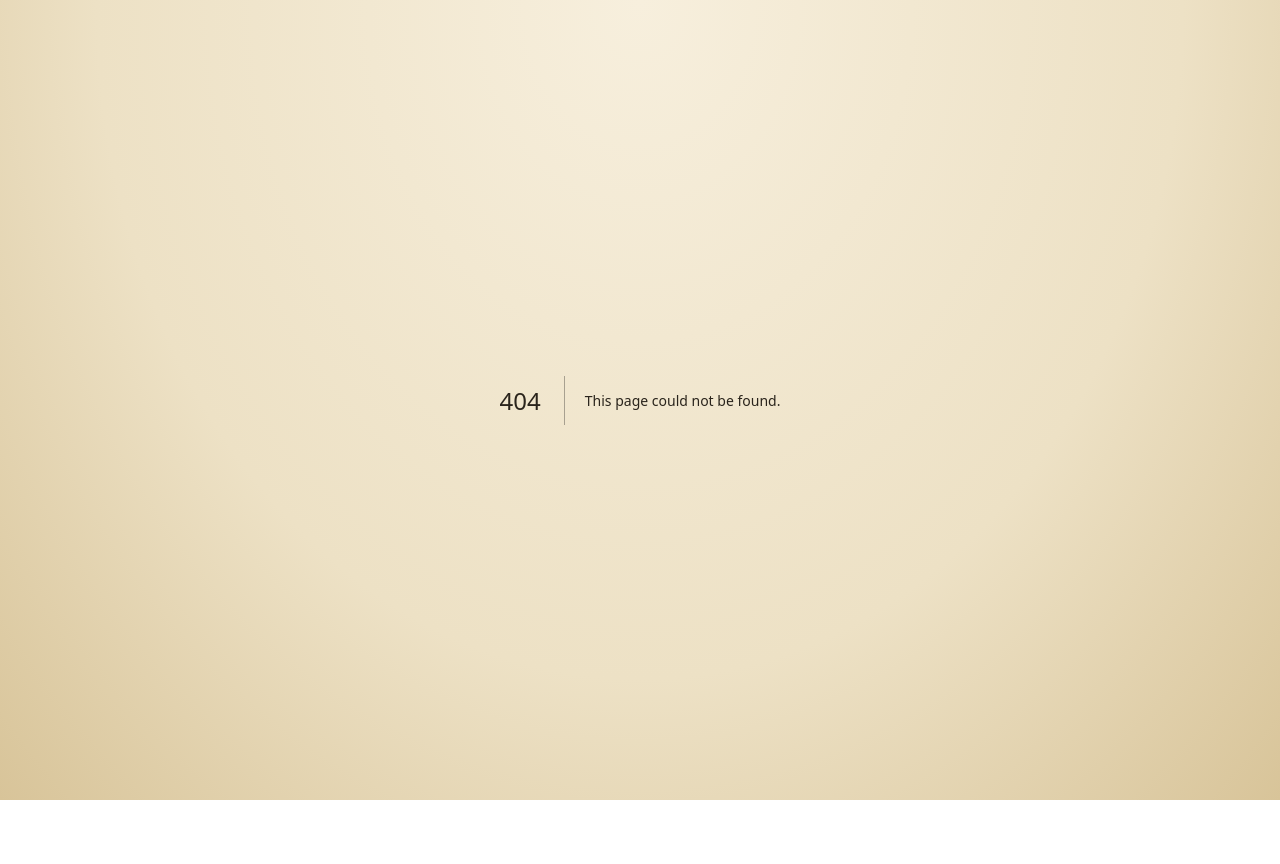
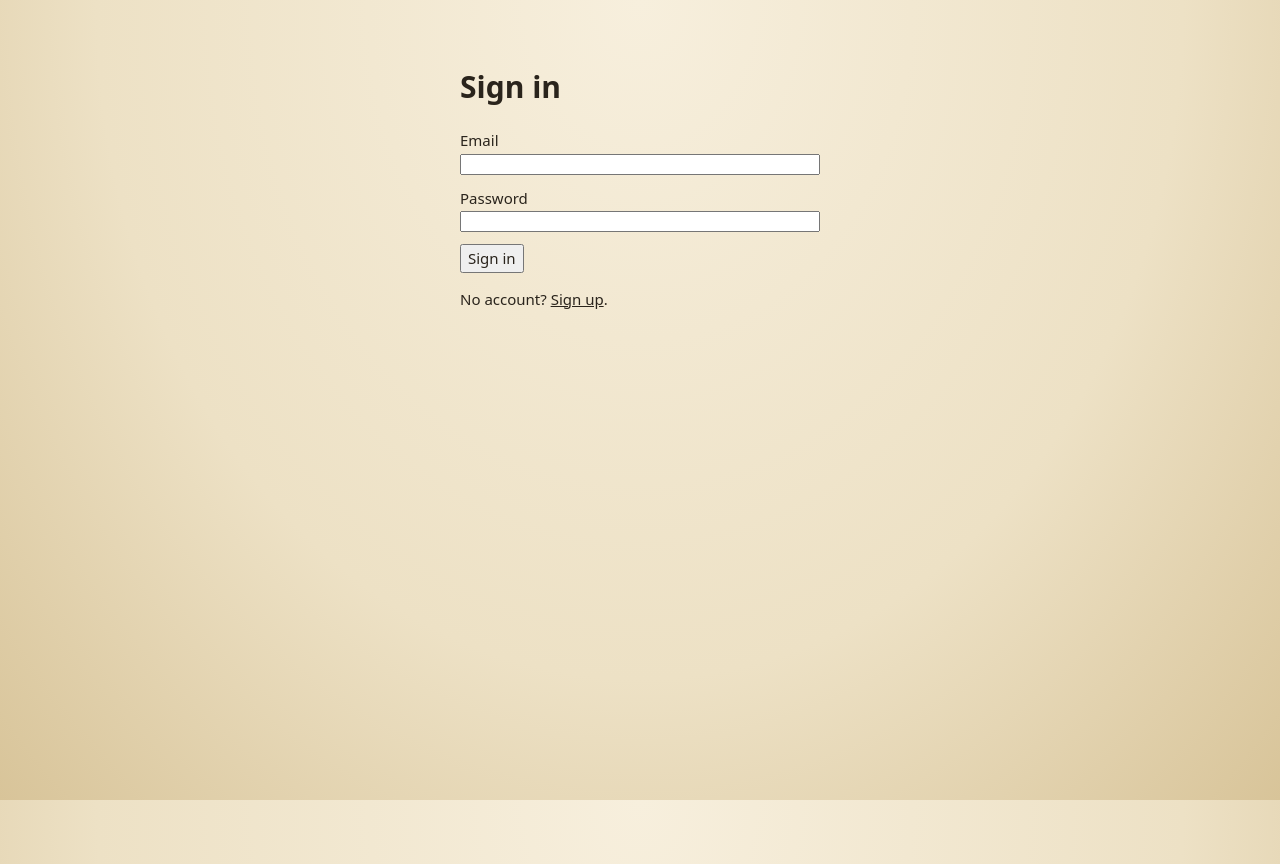
Before and after one commit to fungusta/table-toppers, a Next.js app in the folder web/: page /signin in a window 1280 px wide. Before the commit this address had no page. Before the commit the page ends 800 px from the top, so only its background shows below. Built offline with nearby package versions, Linux system fonts and the light colour scheme; a web font is replaced by a local one.

Commit message:
feat(web): signin page

```diff
--- /dev/null
+++ b/web/src/app/signin/actions.ts
@@ -0,0 +1,12 @@
+'use server';
+import { redirect } from 'next/navigation';
+import { createClient } from '@/lib/supabase/server';
+
+export async function signIn(formData: FormData) {
+  const email    = String(formData.get('email')    ?? '');
+  const password = String(formData.get('password') ?? '');
+  const supabase = createClient();
+  const { error } = await supabase.auth.signInWithPassword({ email, password });
+  if (error) redirect(`/signin?error=${encodeURIComponent(error.message)}`);
+  redirect('/');
+}
--- /dev/null
+++ b/web/src/app/signin/page.tsx
@@ -0,0 +1,20 @@
+import { signIn } from './actions';
+
+export default function SignInPage({ searchParams }: { searchParams: { error?: string } }) {
+  return (
+    <main style={{ maxWidth: 360, margin: '4rem auto', fontFamily: 'system-ui' }}>
+      <h1>Sign in</h1>
+      {searchParams.error && <p style={{ color: 'crimson' }}>{searchParams.error}</p>}
+      <form action={signIn}>
+        <label style={{ display: 'block', marginBottom: 12 }}>
+          Email <input name="email" type="email" required style={{ width: '100%' }} />
+        </label>
+        <label style={{ display: 'block', marginBottom: 12 }}>
+          Password <input name="password" type="password" required style={{ width: '100%' }} />
+        </label>
+        <button type="submit">Sign in</button>
+      </form>
+      <p>No account? <a href="/signup">Sign up</a>.</p>
+    </main>
+  );
+}
```
